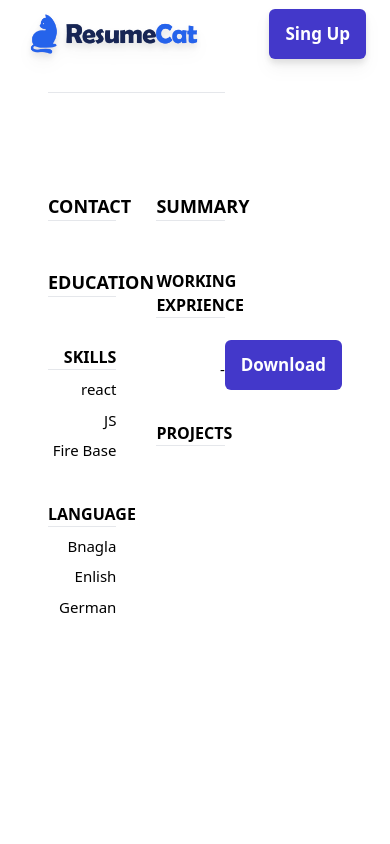
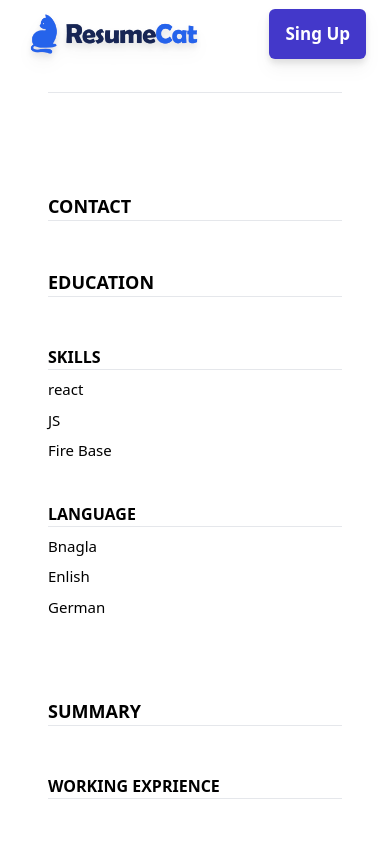
Before and after one commit to Soum-ik/Resume_Builder, a React (Vite) app: page /Resume in a window 390 px wide. Shown: the top 844 px of the page. Built offline with nearby package versions, Linux system fonts and the light colour scheme.

Commit message:
genrator button fix

```diff
--- a/src/components/Templates/Template1/mainTemplate.jsx
+++ b/src/components/Templates/Template1/mainTemplate.jsx
@@ -17,18 +17,18 @@ const MainTemplate1 = () => {
 
   return (
     <>
-      <div ref={template} className={`${styles.paddingX} ${styles.flexCenter}`}>
+      <div ref={template} className={`${styles.paddingX} ${styles.flexCenter} flex-col`}>
         <div className={`${styles.boxWidth} ${styles.marginY}`}>
           <h1 className={`${styles.heading2}  text-center uppercase`}>
             {personalInfoData.name}
           </h1>
-          <h3 className=" text-center text-[35px] font-extralight">
+          <h3 className=" text-center text-[30px] sm:text-[35px] font-extralight">
             {work_ExpeData.jobRole}
           </h3>
           <hr className=" pt-10 print:pt-2 h-10" />
-          <div className=" grid grid-cols-2 gap-10 pt-10">
+          <div className=" grid grid-cols-1 ss:grid-cols-2 gap-10 pt-10">
             {/* left  part*/}
-            <div className=" text-right ">
+            <div className=" ss:text-right">
               <Details
                 name={"contact"}
                 number={personalInfoData.number}
```
Also changed, not shown: 1 other file (tests, documents, lock files or other folders).
